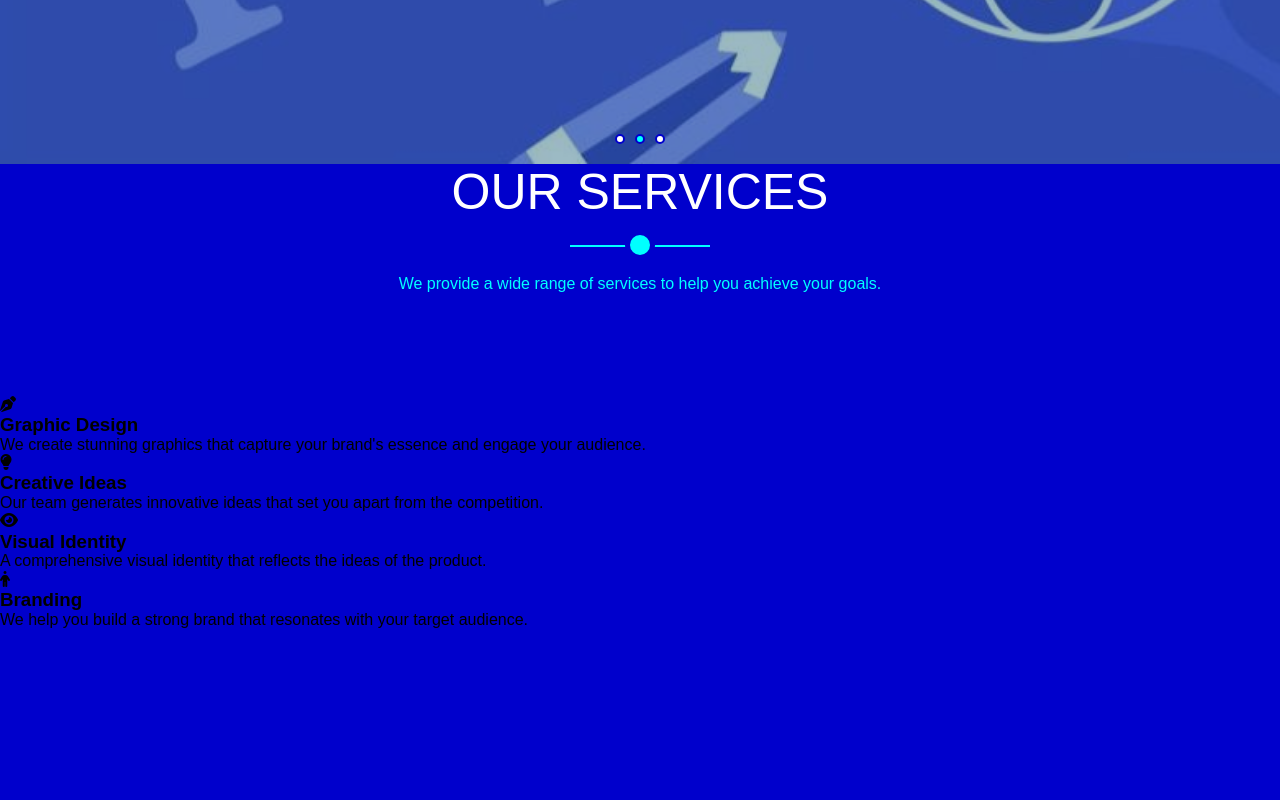
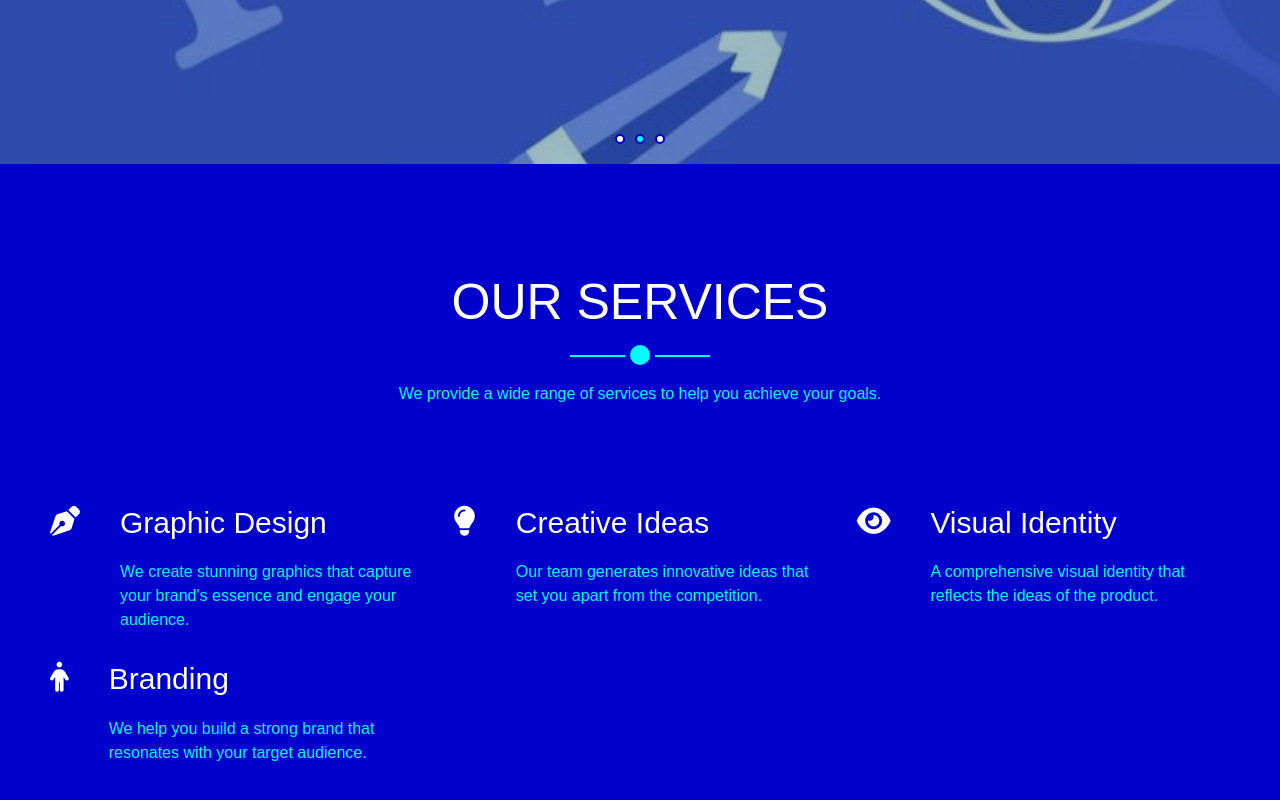
Before and after one commit to eng-abdullateefS/project2, a plain HTML site: page index.html in a window 1280 px wide. Shown: the part 783-1583 px from the top of the page. Before the commit the page ends 1412 px from the top, so only its background shows below. Drawn offline with Linux system fonts and the light colour scheme; a web font is replaced by a local one.

Commit message:
modified about servives in html and css services)

```diff
--- a/css/main.css
+++ b/css/main.css
@@ -4,6 +4,7 @@
     --second-color:#ffffff;
     --third-color: aqua;
     --trans-color:rgba(7, 174, 174, 50%);
+    --section-padding:60px;
 }
 /* end var */
 /* component */
@@ -77,6 +78,9 @@
        .container{
         width: 750px;
        }
+        /* .container1{
+            width: 750px;
+            } */
  }
 
  /* medium screen */
@@ -84,6 +88,9 @@
          .container{
           width: 970px;
          }
+        /* .container1{
+            width: 970px;
+            } */
 
  }
   /* large screen */
@@ -91,12 +98,18 @@
          .container{
           width: 1170px;
          }
+        /* .container1{
+            width: 1170px;
+            } */
 
  }
  @media (min-width: 1400px) {
          .container {
           width:calc(100% - 50px);
          }
+         /* .container1{
+          width: calc(100% - 50px);
+         } */
 
 }
 /* انتهاء العناصر الرئيسية */
@@ -334,5 +347,46 @@ header nav .form i:hover{
 /* end landing */
 
 /* start servivces */
+.our-services{
+    padding-top: var(--section-padding) ;
+    padding-bottom: var(--section-padding) ;
+    margin: 50px;
+}
 
-/* end services */
+@media (min-width: 767px) {
+    .our-services .services-content{
+        display: grid;
+        grid-template-columns: repeat(auto-fill,minmax( 300px,1fr));
+        gap: 30px;
+    }
+}
+.our-services .service{
+    display: flex
+}
+
+@media (max-width: 767px) {
+    .our-services .service{
+        display: flex;
+        flex-direction: column;
+        text-align: center;
+        align-items: center;
+
+    }}
+ .our-services .service i{
+    margin-right: 40px;
+    font-size: 30px;
+    color: var(--second-color);
+ }
+ .our-services .service h3{
+    font-size: 30px;
+    font-weight: normal;
+    color: var(--second-color);
+    margin-bottom: 20px;
+ }
+ .our-services .service p{
+    color: var(--third-color);
+    line-height: 1.5;
+    font-size: 16px;
+ }
+
+/*end services */
```
Also changed, not shown: index.html (+3 -2 lines).
